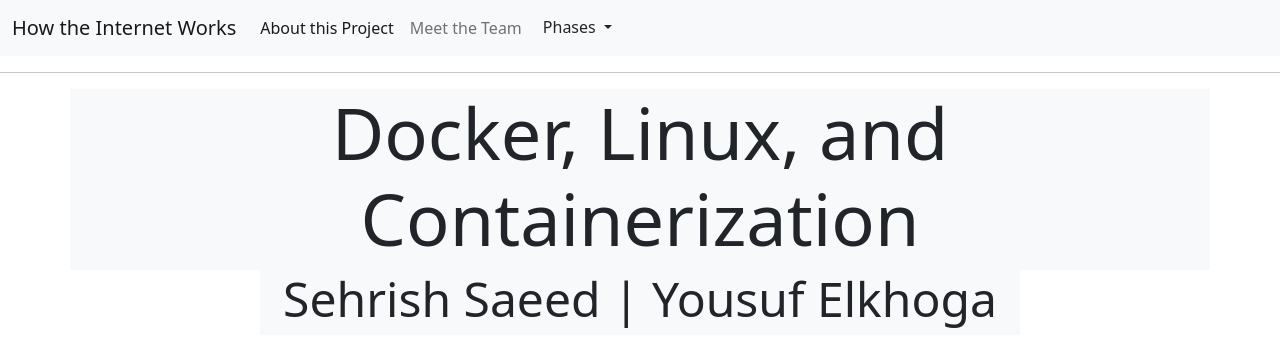
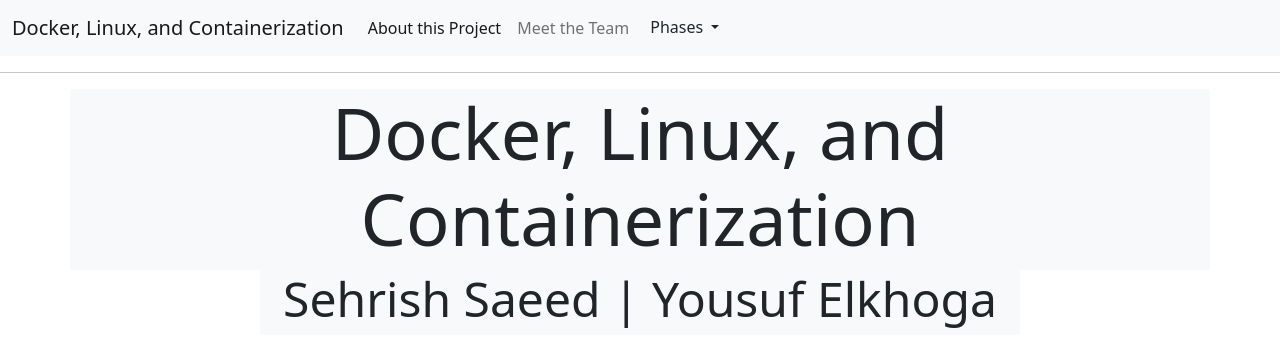
Before and after one commit to yme5/dlc-ss-ye, a plain HTML site: page index.html in a window 1280 px wide. Shown: the top 347 px of the page. Drawn offline with nearby package versions, Linux system fonts and the light colour scheme; files whose address does not match are found by name.

```diff
--- a/index.html
+++ b/index.html
@@ -23,7 +23,7 @@
     <body>
        <nav class="navbar navbar-expand-lg navbar-light bg-light">
           <div class="container-fluid">
-            <a class="navbar-brand" href="/How-The-Internet-Works-ss-ye/index.html">How the Internet Works</a>
+            <a class="navbar-brand" href="/How-The-Internet-Works-ss-ye/index.html">Docker, Linux, and Containerization</a>
             <ul class="navbar-nav me-auto mb-2 mb-lg-0">
                 <li class="nav-item">
                   <a class="nav-link active" aria-current="page" href="/How-The-Internet-Works-ss-ye/about.html">About this Project</a>
```
